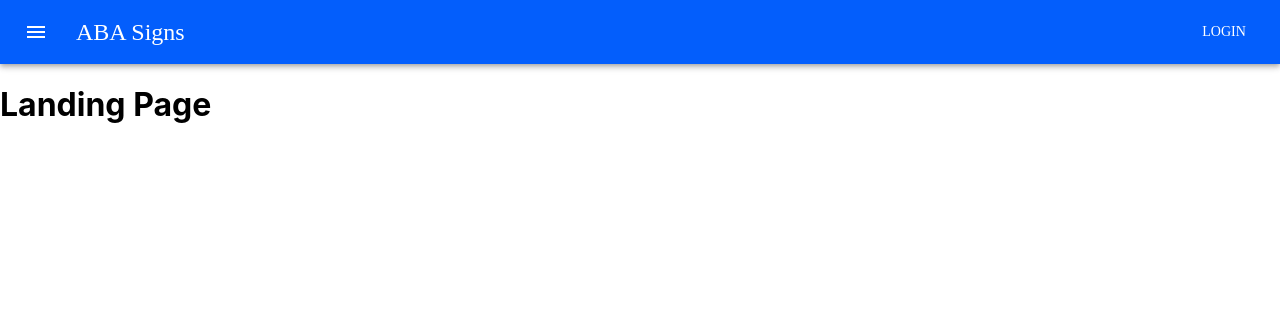
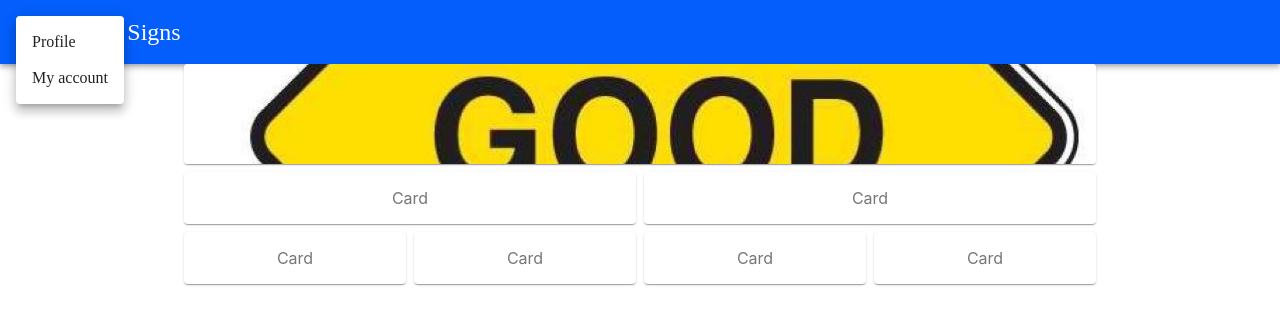
Before and after one commit to VartanyanE/abasigns, a React (Create React App) app: page / in a window 1280 px wide. Both pictures are taken after a click on the button 36 px from the left and 32 px from the top of the page. Shown: the top 324 px of the page. Built offline with nearby package versions, Linux system fonts and the light colour scheme.

Commit message:
added menu icon, image

```diff
--- a/src/App.js
+++ b/src/App.js
@@ -3,7 +3,7 @@ import React from "react";
 import "./App.css";
 import { BrowserRouter as Router, Route } from "react-router-dom";
 import Navbar from "./components/Navbar";
-import Container from "./components/Container";
+import Container from "@material-ui/core/Container";
 import Landing from "./pages/Landing";
 
 function App() {
@@ -11,9 +11,9 @@ function App() {
     <Router>
       <div>
         <Navbar />
-        {/* <Container maxWidth="md"> */}
-        <Route exact path="/" component={Landing} />
-        {/* </Container> */}
+        <Container maxWidth="md">
+          <Route exact path="/" component={Landing} />
+        </Container>
       </div>
     </Router>
   );
--- /dev/null
+++ b/src/components/Card/index.jsx
@@ -0,0 +1,31 @@
+import React from "react";
+import { makeStyles } from "@material-ui/core/styles";
+import Card from "@material-ui/core/Card";
+import CardActionArea from "@material-ui/core/CardActionArea";
+import CardActions from "@material-ui/core/CardActions";
+import CardContent from "@material-ui/core/CardContent";
+import CardMedia from "@material-ui/core/CardMedia";
+import Button from "@material-ui/core/Button";
+import Typography from "@material-ui/core/Typography";
+
+const useStyles = makeStyles({
+  root: {},
+});
+
+export default function ImgMediaCard() {
+  const classes = useStyles();
+
+  return (
+    <Card>
+      <CardActionArea>
+        <CardMedia
+          component="img"
+          alt="Sign Pic"
+          height="100"
+          image="../../sign.jpg"
+          title="Sign Pic"
+        />
+      </CardActionArea>
+    </Card>
+  );
+}
--- a/src/components/Menu/index.jsx
+++ b/src/components/Menu/index.jsx
@@ -0,0 +1,79 @@
+import React from "react";
+import { makeStyles } from "@material-ui/core/styles";
+import AppBar from "@material-ui/core/AppBar";
+import Toolbar from "@material-ui/core/Toolbar";
+import Typography from "@material-ui/core/Typography";
+import IconButton from "@material-ui/core/IconButton";
+import MenuIcon from "@material-ui/icons/Menu";
+import AccountCircle from "@material-ui/icons/AccountCircle";
+import Switch from "@material-ui/core/Switch";
+import FormControlLabel from "@material-ui/core/FormControlLabel";
+import FormGroup from "@material-ui/core/FormGroup";
+import MenuItem from "@material-ui/core/MenuItem";
+import Menu from "@material-ui/core/Menu";
+import ArrowDropDownCircleIcon from "@material-ui/icons/ArrowDropDownCircle";
+
+const useStyles = makeStyles((theme) => ({
+  root: {
+    flexGrow: 1,
+  },
+  menuButton: {
+    marginRight: theme.spacing(2),
+  },
+  title: {
+    flexGrow: 1,
+  },
+
+  dropdown: {
+    backgroundColor: "red",
+  },
+}));
+
+export default function MenuAppBar() {
+  const classes = useStyles();
+
+  const [anchorEl, setAnchorEl] = React.useState(null);
+  const open = Boolean(anchorEl);
+
+  const handleMenu = (event) => {
+    setAnchorEl(event.currentTarget);
+  };
+
+  const handleClose = () => {
+    setAnchorEl(null);
+  };
+
+  return (
+    <div className={classes.root}>
+      <div>
+        <IconButton
+          aria-label="account of current user"
+          aria-controls="menu-appbar"
+          aria-haspopup="true"
+          onClick={handleMenu}
+          color="inherit"
+        >
+          <ArrowDropDownCircleIcon />
+        </IconButton>
+        <Menu
+          id="menu-appbar"
+          anchorEl={anchorEl}
+          anchorOrigin={{
+            vertical: "top",
+            horizontal: "right",
+          }}
+          keepMounted
+          transformOrigin={{
+            vertical: "top",
+            horizontal: "right",
+          }}
+          open={open}
+          onClose={handleClose}
+        >
+          <MenuItem onClick={handleClose}>Profile</MenuItem>
+          <MenuItem onClick={handleClose}>My account</MenuItem>
+        </Menu>
+      </div>
+    </div>
+  );
+}
--- a/src/components/Navbar/index.jsx
+++ b/src/components/Navbar/index.jsx
@@ -1,4 +1,4 @@
-import React from "react";
+import React, { useState } from "react";
 import { makeStyles } from "@material-ui/core/styles";
 import AppBar from "@material-ui/core/AppBar";
 import Toolbar from "@material-ui/core/Toolbar";
@@ -6,6 +6,8 @@ import Typography from "@material-ui/core/Typography";
 import Button from "@material-ui/core/Button";
 import IconButton from "@material-ui/core/IconButton";
 import MenuIcon from "@material-ui/icons/Menu";
+import MenuListComposition from "../Menu";
+import { Box } from "@material-ui/core";
 
 const useStyles = makeStyles((theme) => ({
   root: {
@@ -19,25 +21,25 @@ const useStyles = makeStyles((theme) => ({
   },
 }));
 
+const handleClick = () => {
+  console.log("this was clicked");
+};
+
 export default function ButtonAppBar() {
   const classes = useStyles();
+  const [color, setColor] = useState();
 
   return (
     <div className={classes.root}>
       <AppBar position="static">
         <Toolbar>
-          <IconButton
-            edge="start"
-            className={classes.menuButton}
-            color="inherit"
-            aria-label="menu"
-          >
-            <MenuIcon />
-          </IconButton>
+          <Box>
+            <MenuListComposition />
+          </Box>
+
           <Typography variant="h5" className={classes.title}>
             ABA Signs
           </Typography>
-          <Button color="inherit">Login</Button>
         </Toolbar>
       </AppBar>
     </div>
--- a/src/pages/Landing.jsx
+++ b/src/pages/Landing.jsx
@@ -1,10 +1,63 @@
 import React from "react";
+import { makeStyles } from "@material-ui/core/styles";
+import Paper from "@material-ui/core/Paper";
+import Grid from "@material-ui/core/Grid";
+import ImgMediaCard from "../components/Card";
+
+const useStyles = makeStyles((theme) => ({
+  root: {
+    flexGrow: 1,
+  },
+  paper: {
+    padding: theme.spacing(2),
+    textAlign: "center",
+    color: theme.palette.text.secondary,
+  },
+
+  height: {
+    marginTop: "10px",
+    height: "200px",
+    padding: theme.spacing(2),
+    textAlign: "center",
+    color: theme.palette.text.secondary,
+  },
+
+  card: {
+    height: "100px",
+  },
+}));
 
 function Landing() {
+  const classes = useStyles();
+
   return (
-    <>
-      <h1>Landing Page</h1>
-    </>
+    <div className={classes.root}>
+      <Grid container spacing={1}>
+        {/* <Grid item xs={0} sm={2}></Grid> */}
+        <Grid item xs={12}>
+          <ImgMediaCard />
+        </Grid>
+        {/* <Grid item xs={0} sm={2}></Grid> */}
+        <Grid item xs={6}>
+          <Paper className={classes.paper}>Card</Paper>
+        </Grid>
+        <Grid item xs={6}>
+          <Paper className={classes.paper}>Card</Paper>
+        </Grid>
+        <Grid item xs={3}>
+          <Paper className={classes.paper}>Card</Paper>
+        </Grid>
+        <Grid item xs={3}>
+          <Paper className={classes.paper}>Card</Paper>
+        </Grid>
+        <Grid item xs={3}>
+          <Paper className={classes.paper}>Card</Paper>
+        </Grid>
+        <Grid item xs={3}>
+          <Paper className={classes.paper}>Card</Paper>
+        </Grid>
+      </Grid>
+    </div>
   );
 }
 
```
Also changed, not shown: public/sign.jpg (added).
